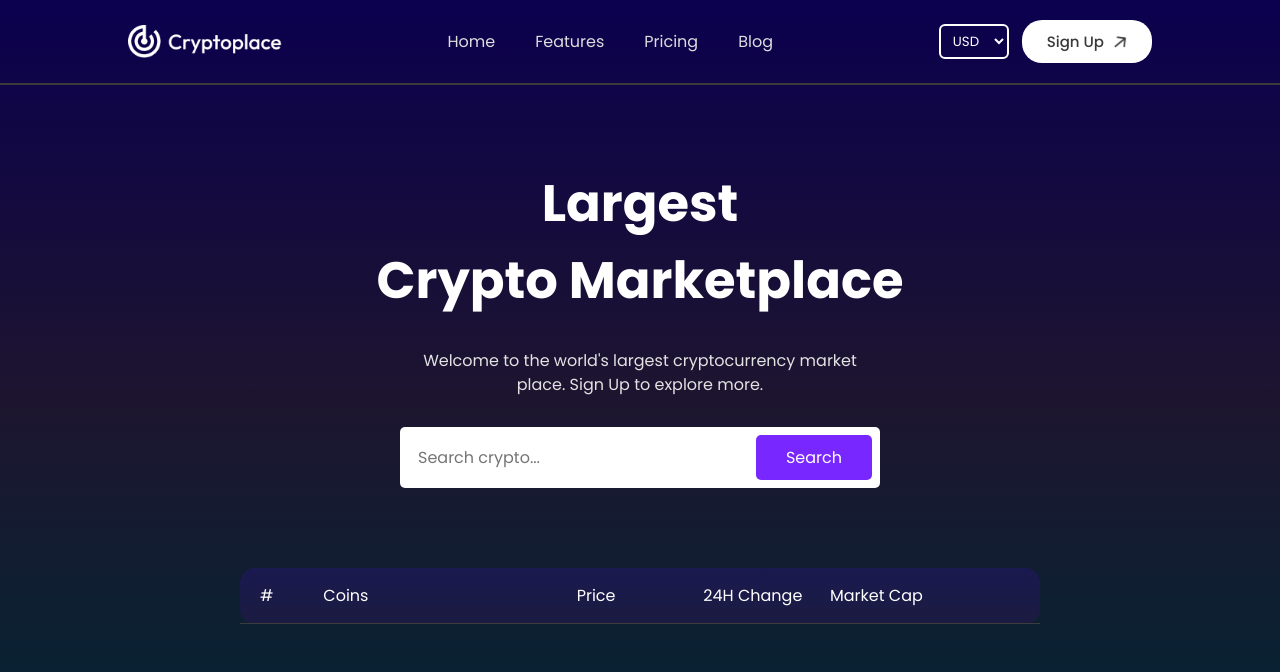
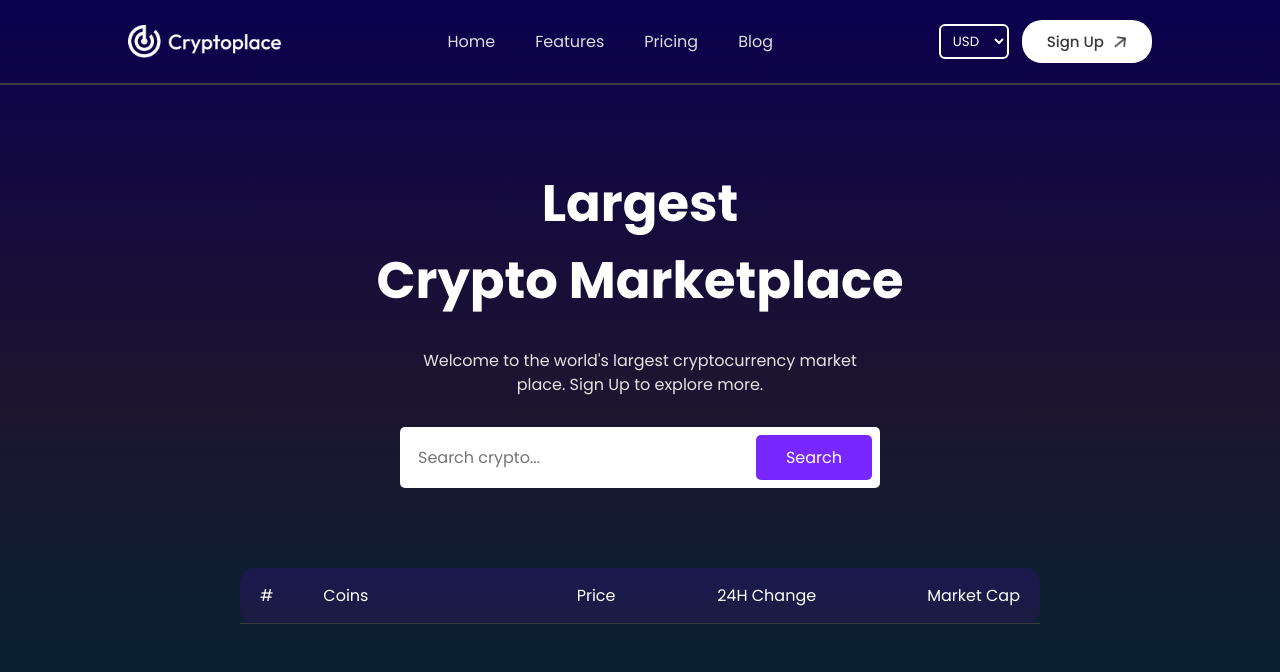
Before and after one commit to Rheno001/cryptotrack, a React (Vite) app: page / in a window 1280 px wide. Shown: the top 672 px of the page. Built offline with nearby package versions, Linux system fonts and the light colour scheme.

Commit message:
adding API

```diff
--- a/src/pages/Home/home.css
+++ b/src/pages/Home/home.css
@@ -59,3 +59,6 @@
     align-items: center;
     border-bottom: 1px solid #3c3c3c;
 }
+.market-cap{
+    text-align: right;
+}
--- a/src/pages/Home/home.jsx
+++ b/src/pages/Home/home.jsx
@@ -17,8 +17,8 @@
           <p>#</p>
           <p>Coins</p>
           <p>Price</p>
-          <p>24H Change</p>
-          <p>Market Cap</p>
+          <p style={{textAlign: "center"}}>24H Change</p>
+          <p className='market-cap'>Market Cap</p>
         </div>
       </div>
     </div>
```
